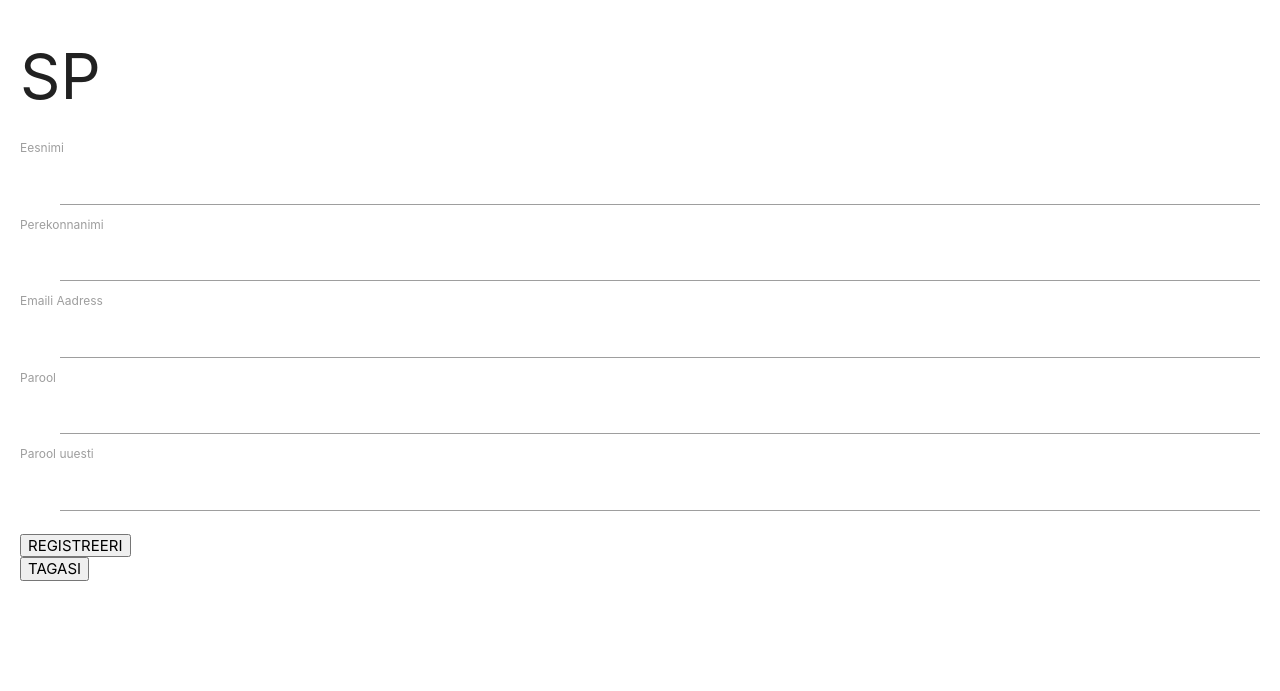
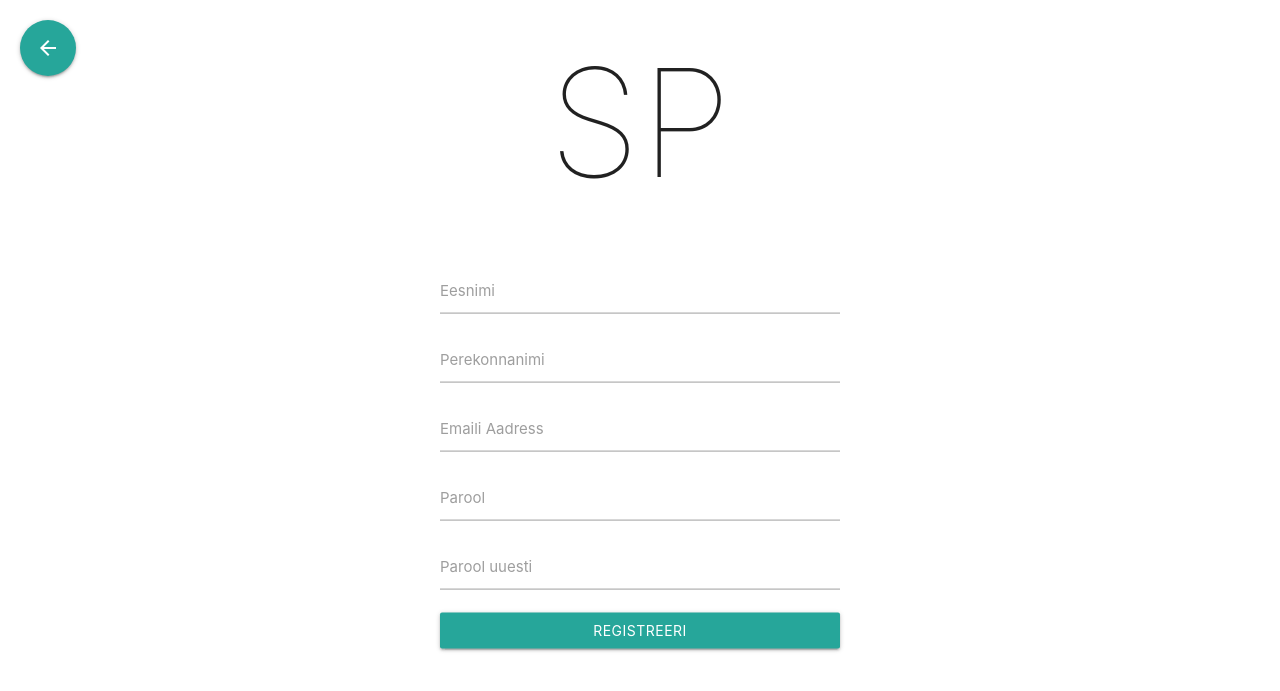
Before and after one commit to kaevupoiss/Spordipaevik, a Flask app: template templates/register.html in a window 1280 px wide. Shown: the top 691 px of the page. Run offline with Flask 2, Linux system fonts and the light colour scheme; the template is opened without the code that fills it: values that come from a table or form of the project are taken from there, others are empty; tables that the repository leaves empty hold one stand-in row (values such as "Sample post"); some libraries are stand-ins or nearby versions.

Commit message:
0.0.18 - Login and Register ilusad valmis

```diff
--- a/static/css/style.css
+++ b/static/css/style.css
@@ -1,3 +1,41 @@
 .bodywrapper {
+  margin: 20px auto;
+  max-width: 400px;
+  width: 100%;
+  height: 100%;
+}
+
+#backbutton {
   margin: 20px;
 }
+
+.verticalalign {
+  position: absolute;
+  top: 50%;
+  left: 50%;
+  margin-right: -50%;
+  transform: translate(-50%, -60%);
+}
+
+@media only screen and (min-width: 601px) {
+  .bodywrapper {
+    width: 70%;
+  }
+}
+
+@media only screen and (min-width: 993px) {
+  .bodywrapper {
+    width: 60%;
+  }
+}
+
+@media only screen and (min-width: 1200px) {
+  .bodywrapper {
+    width: 50%;
+  }
+}
+
+h1#logo {
+  font-size: 10rem;
+  font-weight: 100;
+}
--- a/templates/_formhelpers.html
+++ b/templates/_formhelpers.html
@@ -10,3 +10,15 @@
   {% endif %}
   </dd>
 {% endmacro %}
+
+{% macro render_inputfield(field) %}
+  <div class="input-field">
+  {{ field(**kwargs)|safe }}
+  {{ field.label }}
+  {% if field.errors %}
+    {% for error in field.errors %}
+      <span class="helper-text" data-error="wrong" data-success="right">{{ error }}</span>
+    {% endfor %}
+  {% endif %}
+  </div>
+{% endmacro %}
--- a/templates/register.html
+++ b/templates/register.html
@@ -1,4 +1,4 @@
-{% from "_formhelpers.html" import render_field %}
+{% from "_formhelpers.html" import render_inputfield %}
 
 <!DOCTYPE html>
 <html lang="en">
@@ -12,24 +12,22 @@
     <link href="../static/css/style.css" rel="stylesheet" type="text/css">
   </head>
   <body>
-    <div class="wrapper">
+    <a href="{{ url_for('index') }}" class="btn-floating btn-large" id="backbutton"><i class="material-icons">arrow_back</i></a>
+    <div class="container verticalalign">
       <div class="bodywrapper">
-        <h1>SP</h1>
+        <div class="row">
+          <h1 class="center-align" id="logo">SP</h1>
+          <br>
+          <form id="login" method="POST">
+            {{ render_inputfield(form.first_name) }}
+            {{ render_inputfield(form.last_name) }}
+            {{ render_inputfield(form.email) }}
+            {{ render_inputfield(form.password) }}
+            {{ render_inputfield(form.confirm) }}
+            <button class="btn col s12" type="submit" name="register">REGISTREERI</button>
+          </form>
 
-        <form id="login" method="POST">
-          <dl>
-            {{ render_field(form.first_name) }}
-            {{ render_field(form.last_name) }}
-            {{ render_field(form.email) }}
-            {{ render_field(form.password) }}
-            {{ render_field(form.confirm) }}
-          </dl>
-          <button type="submit" name="register">REGISTREERI</button>
-        </form>
-
-        <a href="{{ url_for('index') }}">
-        <button type="button" name="login">TAGASI</button>
-        </a>
+        </div>
       </div>
     </div>
 
```
Also changed, not shown: templates/index.html (+20 -16 lines).
